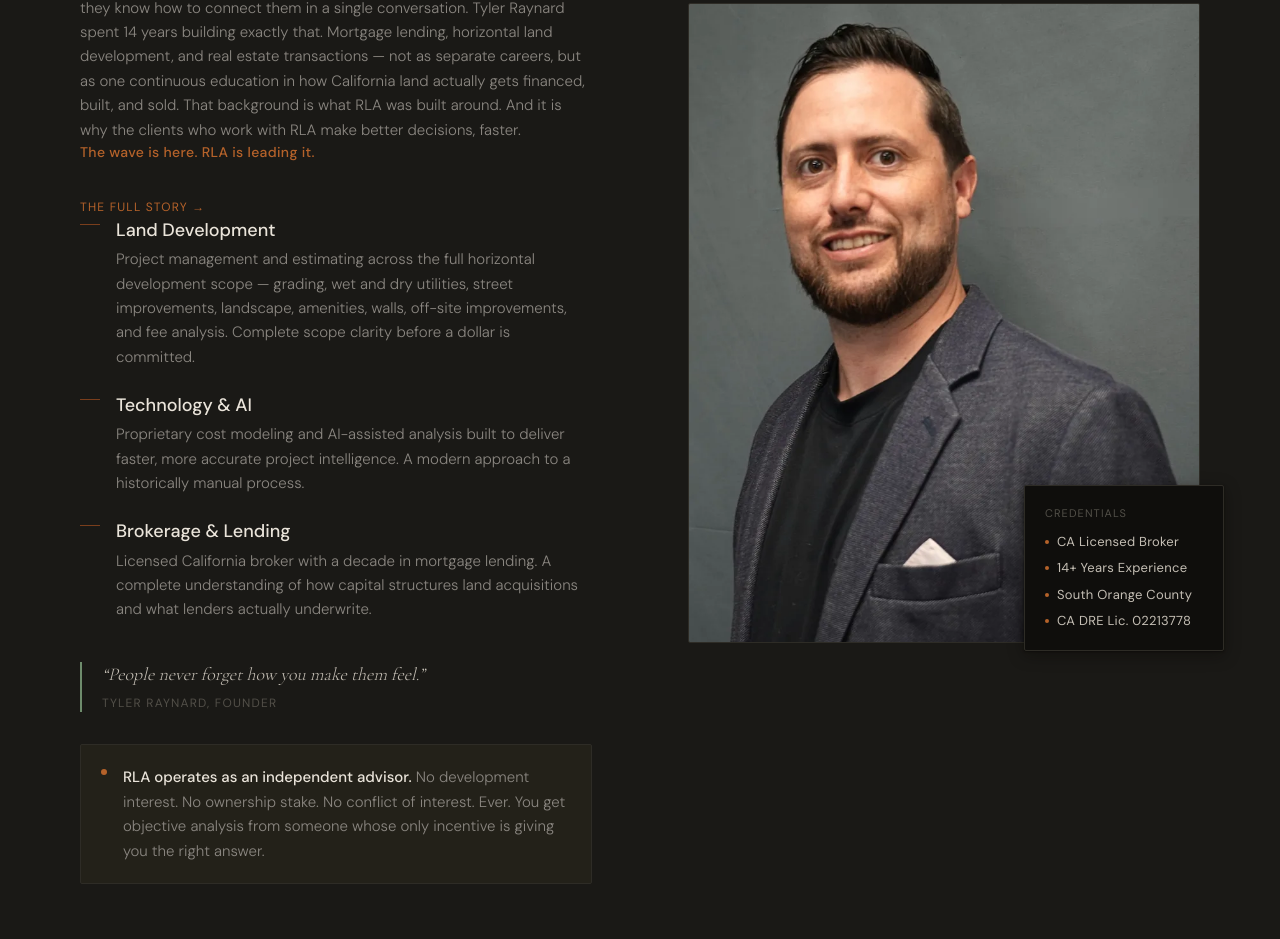
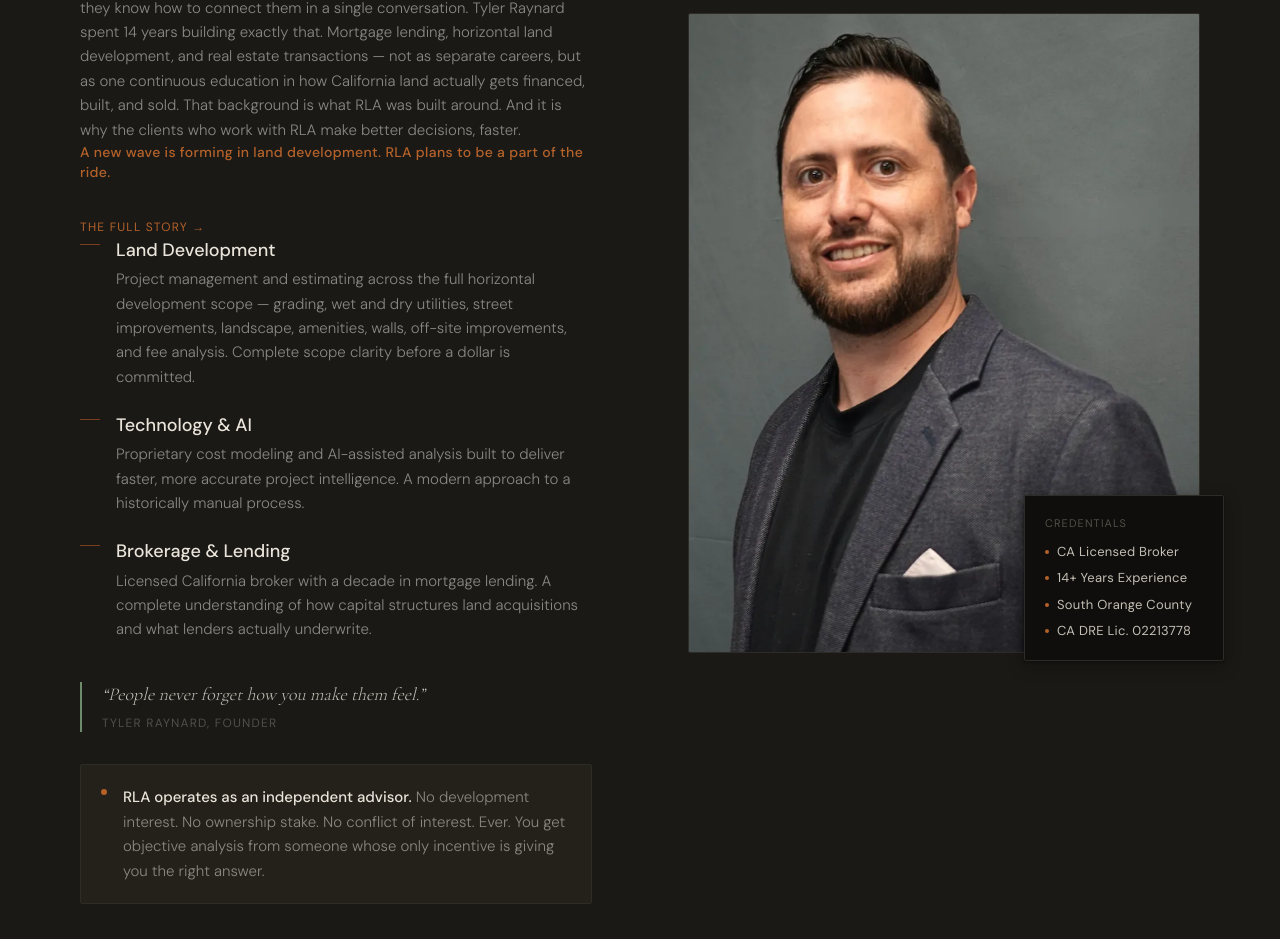
Before and after one commit to tyraynard/rla-website, a Next.js app: page / in a window 1280 px wide. Shown: the part 1185-2124 px from the top of the page. Built offline with nearby package versions, Linux system fonts and the light colour scheme.

Commit message:
feat: refine wave closing line

```diff
--- a/src/components/sections/AboutSection.tsx
+++ b/src/components/sections/AboutSection.tsx
@@ -53,7 +53,7 @@
   around. And it is why the clients who work with RLA make better decisions, faster.
 </p>
 <p className="text-rla-sienna font-medium text-sm tracking-wide">
-  The wave is here. RLA is leading it.
+  A new wave is forming in land development. RLA plans to be a part of the ride.
 </p>
 <div className="mt-8">
   <Link
```
